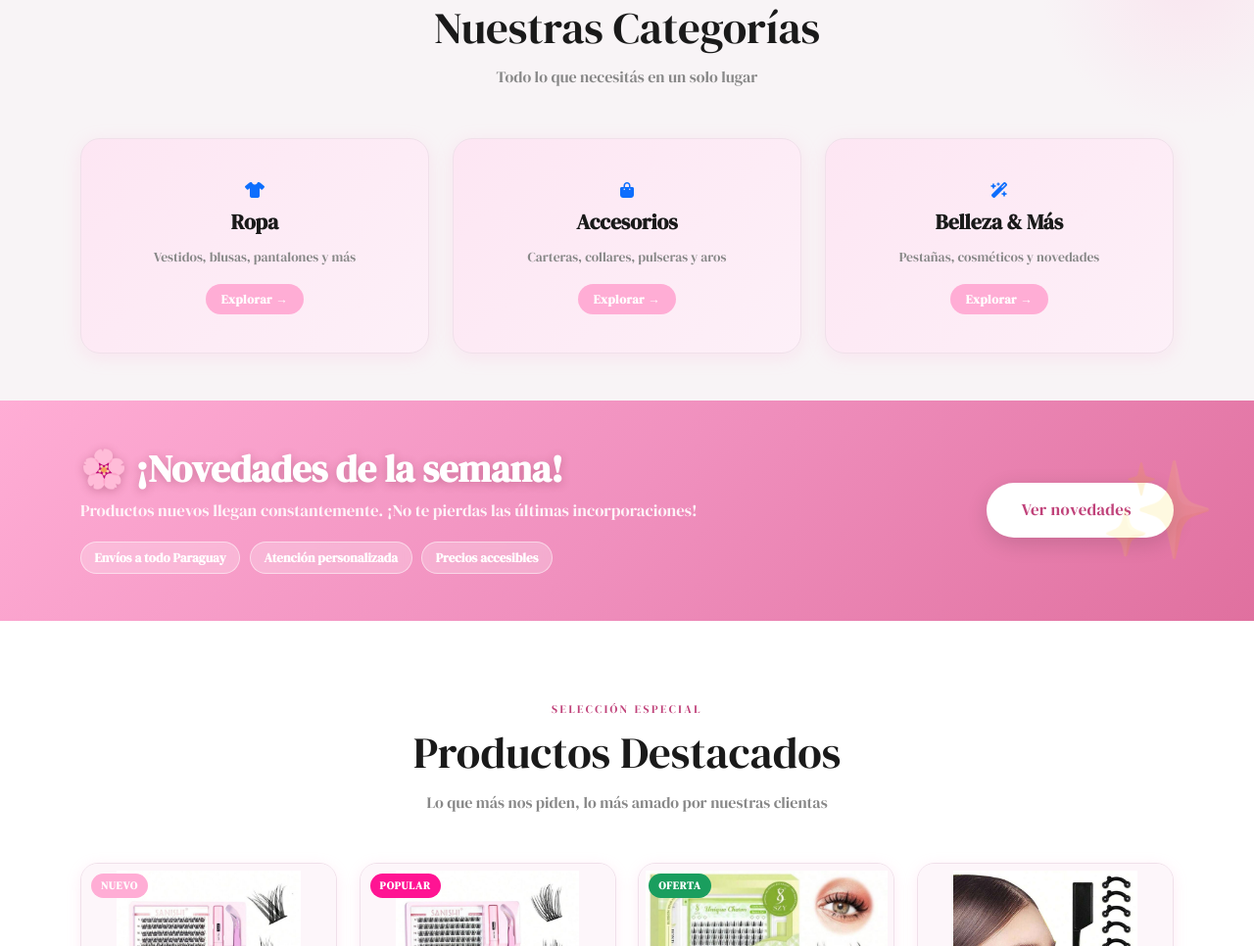
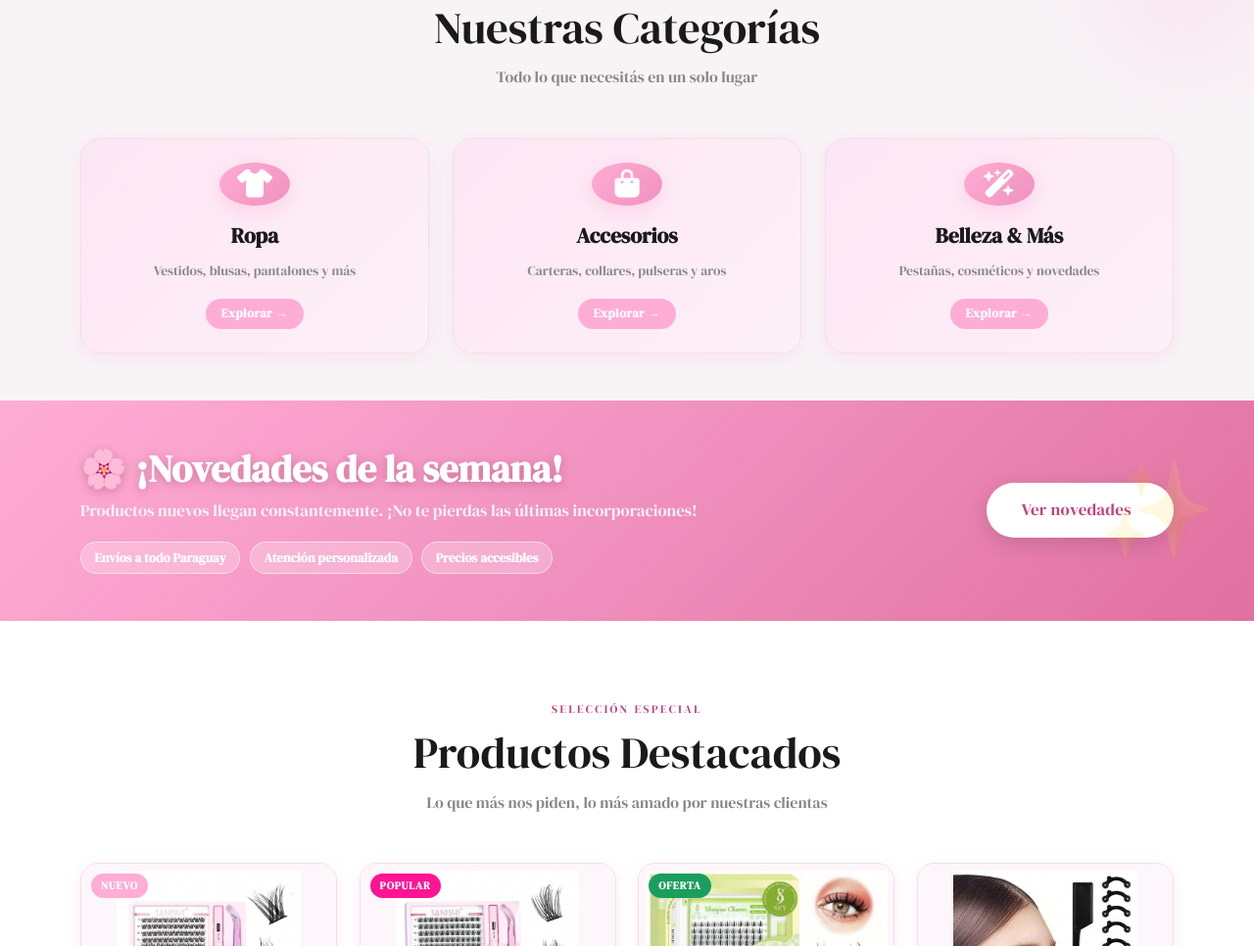
Before and after one commit to TiendaBeluu/TiendaDeBeluu, a plain HTML site: page index.html in a window 1280 px wide. Shown: the part 1029-1995 px from the top of the page at 98% size. Drawn offline with Linux system fonts and the light colour scheme; some icons are missing.

Commit message:
Update index.css

```diff
--- a/assets/css/index.css
+++ b/assets/css/index.css
@@ -978,3 +978,23 @@
 @media (max-width: 768px) {
   .v2-cta-card { flex-direction: column; text-align: center; }
 }
+
+/* Ícono de categoría (reemplaza el emoji) */
+.v2-cat-icon-wrap {
+  width: 72px;
+  height: 72px;
+  background: linear-gradient(135deg, var(--rosa-claro) 0%, var(--rosa-medio) 100%);
+  border-radius: 50%;
+  display: flex;
+  align-items: center;
+  justify-content: center;
+  margin-bottom: 0.8rem;
+  box-shadow: 0 6px 18px rgba(255,173,213,0.4);
+  font-size: 1.8rem;
+  color: #fff;
+  transition: transform var(--transition), box-shadow var(--transition);
+}
+.v2-cat-card:hover .v2-cat-icon-wrap {
+  transform: scale(1.12) rotate(-3deg);
+  box-shadow: 0 10px 26px rgba(255,173,213,0.55);
+}
```
